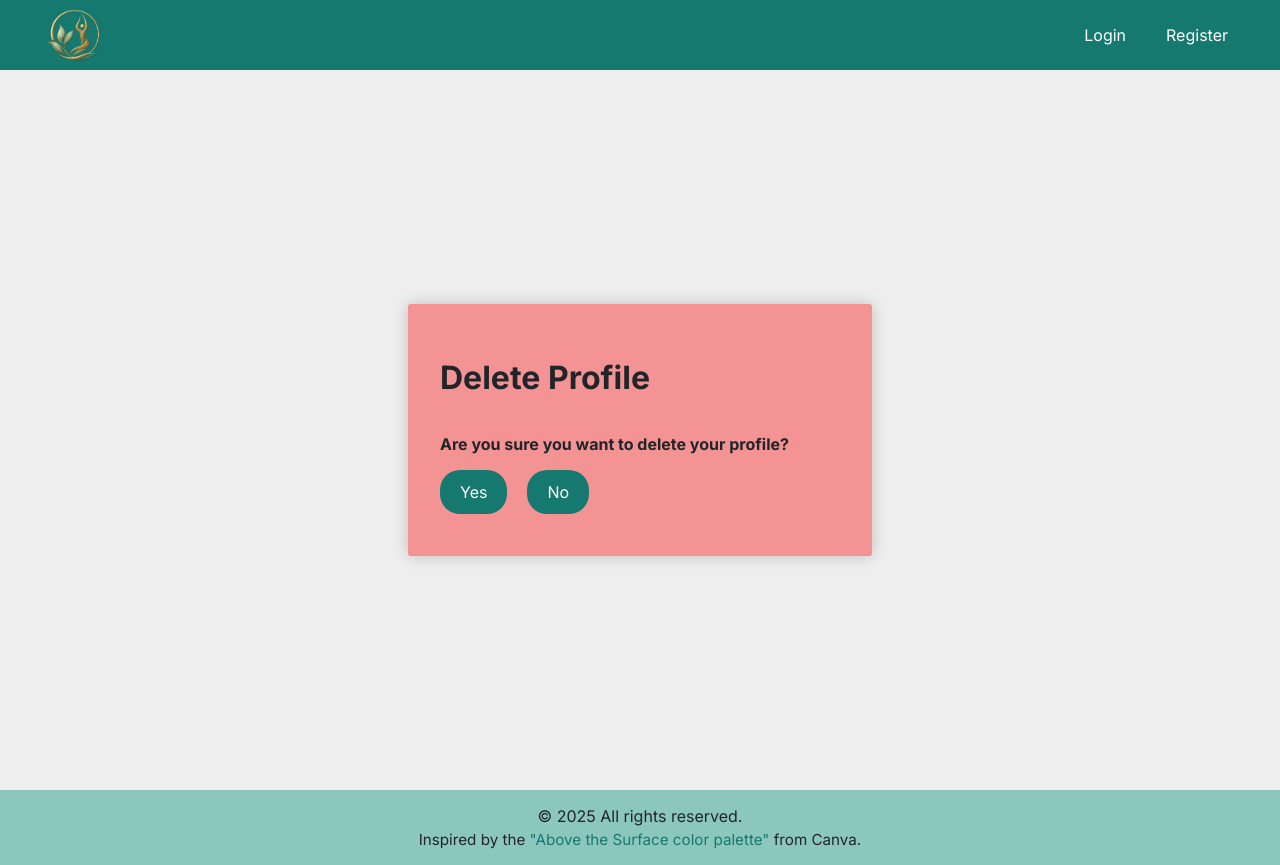
After one commit to StValentina/wellness_studio_project, a Django app: template templates/accounts/delete-profile.html in a window 1280 px wide. The commit adds this page. Run offline with Django 5.2, Linux system fonts and the light colour scheme; the template is opened without the code that fills it, so the values that code supplies are empty.

Commit message:
create and edit functionality for deleting user/profile

```diff
--- a/accounts/urls.py
+++ b/accounts/urls.py
@@ -1,5 +1,5 @@
 from django.urls import path, include
-from accounts.views import RegisterView, LoginUserView, logout_user, AccountDetailView, AccountEditView
+from accounts.views import RegisterView, LoginUserView, logout_user, AccountDetailView, AccountEditView, AccountDeleteView
 
 urlpatterns = [
     path('register/', RegisterView.as_view(), name='register'),
@@ -8,5 +8,6 @@ urlpatterns = [
     path('', include([
         path('<int:pk>/detail/', AccountDetailView.as_view(), name='detail-profile'),
         path('<int:pk>/edit/', AccountEditView.as_view(), name='edit-profile'),
+        path('<int:pk>/delete/', AccountDeleteView.as_view(), name='delete-profile'),
     ]))
 ]
--- a/static/css/pages.css
+++ b/static/css/pages.css
@@ -1,4 +1,4 @@
-/*css for home.html*/
+/*CSS FOR home.html*/
 
 .home-content {
     min-height: 100vh;
@@ -42,7 +42,9 @@
 .join-btn,
 .explore-btn,
 .edit-profile-btn,
-.delete-profile-btn {
+.delete-profile-btn,
+.yes-btn,
+.no-btn {
     padding: 0.75rem 1.25rem;
     border-radius: 20px;
     background-color: #16796F;
@@ -51,15 +53,23 @@
     font-size: 1rem;
 }
 
+/*BUTTONS IN a-tag*/
+
 .join-btn:hover,
 .explore-btn:hover,
 .edit-profile-btn:hover,
-.delete-profile-btn:hover {
+.no-btn:hover  {
     background-color: #599D9C;
     color: #ffffff;
 }
 
-/*css for profile information*/
+.delete-profile-btn:hover,
+.yes-btn:hover {
+    background-color: darkred;
+    color: #ffffff;
+}
+
+/*CSS FOR PROFILE INFORMATION*/
 
 .profile-container {
     width: 70%;
@@ -72,20 +82,14 @@
     justify-content: space-evenly;
 }
 
-/*.profile-image {*/
-/*    border: 1px solid red;*/
-/*}*/
-
 .profile-image img {
     max-width: 60%;
     border-radius: 50%;
-    /*border: 1px solid red;*/
 }
 
 .profile-info {
     margin-right: 20px;
     flex: 0 0 65%;
-    /*border: 1px solid red;*/
 }
 
 .profile-info-btn {
@@ -117,6 +121,10 @@
     border-radius: 3px;
     padding: 2em;
     box-shadow: 0 0 1em 0 rgb(0,0,0,0.2);
+}
+
+.profile-dlt {
+    background-color: #f39393;
 }
 
 .form-login fieldset {
--- /dev/null
+++ b/templates/accounts/delete-profile.html
@@ -0,0 +1,18 @@
+{% extends 'base.html' %}
+
+
+{% block content %}
+    <div class="form-container">
+        <form action="{% url 'delete-profile' pk=user.pk %}" class="form-login profile-dlt" method="post">
+            <h1>Delete Profile</h1>
+            {% csrf_token %}
+            <p><strong>Are you sure you want to delete your profile?</strong></p>
+            <div class="profile-info-btn">
+                <a href="#" class="yes-btn" onclick="this.closest('form').submit(); return false;">
+                    Yes
+                </a>
+                <a href="{% url 'detail-profile' pk=user.pk %}" class="no-btn">No</a>
+            </div>
+        </form>
+    </div>
+{% endblock %}
--- a/templates/accounts/detail-profile.html
+++ b/templates/accounts/detail-profile.html
@@ -28,7 +28,7 @@
                 </section>
                 <div class="profile-info-btn">
                     <a href="{% url 'edit-profile' pk=user.pk %}" class="edit-profile-btn">Edit Profile</a>
-                    <a href="#" class="delete-profile-btn">Delete Profile</a>
+                    <a href="{% url 'delete-profile' pk=user.pk %}" class="delete-profile-btn">Delete Profile</a>
                 </div>
             </div>
 
```
Also changed, not shown: accounts/views.py (+15 -2 lines).
